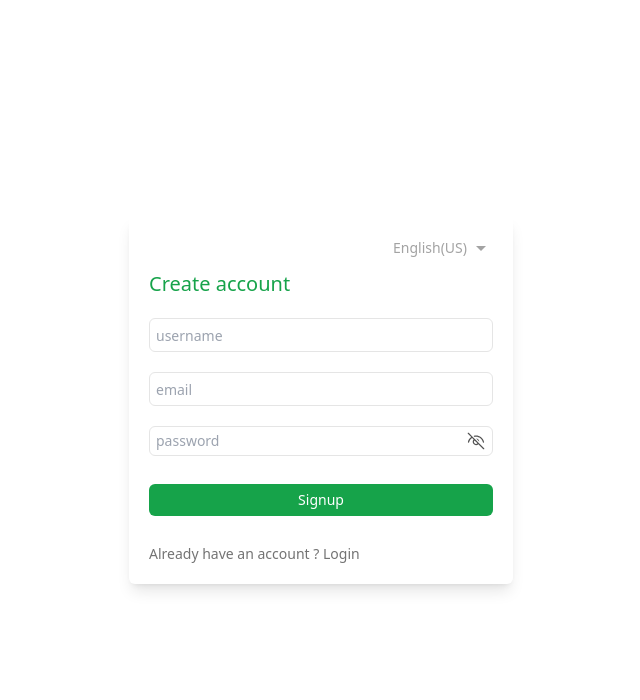
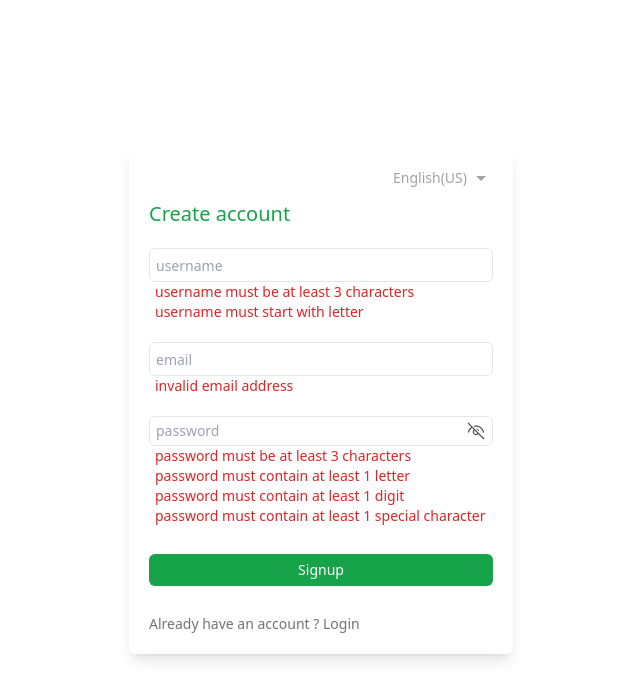
Before and after one commit to addispic/next-middleware, a Next.js app: page /signup in a window 1280 px wide. Both pictures are taken after a click on the button "Signup". Shown: the top 700 px of the page, without its empty margins (319-959 px from the left). Built offline with nearby package versions, Linux system fonts and the light colour scheme.

Commit message:
mongoose connection is done a bit

```diff
--- /dev/null
+++ b/app/actions/auth.ts
@@ -0,0 +1,6 @@
+"use server";
+// signup
+export async function signup({username, email, password}: {username: string; email: string; password: string}) {
+    console.log({username,email,password})
+  console.log("signup");
+}
--- /dev/null
+++ b/app/db/dbConnection.ts
@@ -0,0 +1,14 @@
+import mongoose from "mongoose";
+
+// db connection handler
+export const dbConnectionHandler = async () => {
+    if(mongoose.connections[0].readyState) return
+    try{
+        const mongodbUri = process.env.MONGODB_URI || ""
+        await mongoose.connect(mongodbUri)
+        console.log("db connected successfully")
+    }catch(err){
+        console.log(err)
+        process.exit(-1)
+    }
+}
--- a/app/ui/auth/SignupForm.tsx
+++ b/app/ui/auth/SignupForm.tsx
@@ -7,7 +7,18 @@ import { VscEye } from "react-icons/vsc";
 import { VscEyeClosed } from "react-icons/vsc";
 // lib
 // schema
-import { SignupFormSchema } from "@/lib/schema/definitions";
+import { SignupFormSchema } from "@/app/lib/schema/definitions";
+
+// actions
+// auth
+import { signup } from "@/app/actions/auth";
+// interfaces
+// signup form error interface
+interface SignupFormErrorInterface {
+  username?: string[];
+  email?: string[];
+  password?: string[];
+}
 export default function SignupForm() {
   // states
   // username
@@ -16,18 +27,27 @@ export default function SignupForm() {
   const [email, setEmail] = useState("");
   // password
   const [password, setPassword] = useState("");
-//   is password hide
-const [isPasswordHide,setIsPasswordHide] = useState(true)
+  //   is password hide
+  const [isPasswordHide, setIsPasswordHide] = useState(true);
+  // errors
+  const [formErrors, setFormErrors] = useState<SignupFormErrorInterface>({});
   // focus
   const [focus, setFocus] = useState("");
 
-//   form submitting
-const formSubmitHandler = () => {
-    const validatedFields = SignupFormSchema.safeParse({username,email,password})
-    if(!validatedFields.success){
-        console.log(validatedFields.error.flatten().fieldErrors)
+  //   form submitting
+  const formSubmitHandler = async () => {
+    const validatedFields = SignupFormSchema.safeParse({
+      username,
+      email,
+      password,
+    });
+    if (!validatedFields.success) {
+      setFormErrors(validatedFields.error.flatten().fieldErrors);
+    } else {
+      setFormErrors({});
+      await signup({username,email,password})
     }
-}
+  };
   return (
     <div className="min-w-96 p-5 bg-white rounded-md shadow-lg">
       {/* header */}
@@ -68,9 +88,11 @@ const formSubmitHandler = () => {
             />
           </div>
           {/* error */}
-          {!true && (
+          {formErrors?.username?.length && (
             <div className="px-1.5 text-sm text-red-600">
-              <p>username required</p>
+              {formErrors?.username?.map((item) => {
+                return <p key={item}>{item}</p>;
+              })}
             </div>
           )}
         </div>
@@ -100,9 +122,11 @@ const formSubmitHandler = () => {
             />
           </div>
           {/* error */}
-          {!true && (
+          {formErrors?.email?.length && (
             <div className="px-1.5 text-sm text-red-600">
-              <p>email required</p>
+              {formErrors?.email?.map((item) => {
+                return <p key={item}>{item}</p>;
+              })}
             </div>
           )}
         </div>
@@ -140,9 +164,11 @@ const formSubmitHandler = () => {
             </button>
           </div>
           {/* error */}
-          {!true && (
+          {formErrors?.password?.length && (
             <div className="px-1.5 text-sm text-red-600">
-              <p>password required</p>
+              {formErrors?.password?.map((item) => {
+                return <p key={item}>{item}</p>;
+              })}
             </div>
           )}
         </div>
--- a/package.json
+++ b/package.json
@@ -9,6 +9,8 @@
     "lint": "next lint"
   },
   "dependencies": {
+    "bcryptjs": "^2.4.3",
+    "mongoose": "^8.8.4",
     "next": "15.0.4",
     "react": "^19.0.0",
     "react-dom": "^19.0.0",
```
Also changed, not shown: app/lib/middlewares/auth-checker.ts (renamed from lib/middlewares/auth-checker.ts), app/lib/schema/definitions.ts (renamed from lib/schema/definitions.ts), app/models/user-model.ts (added), 1 other file (tests, documents, lock files or other folders).
